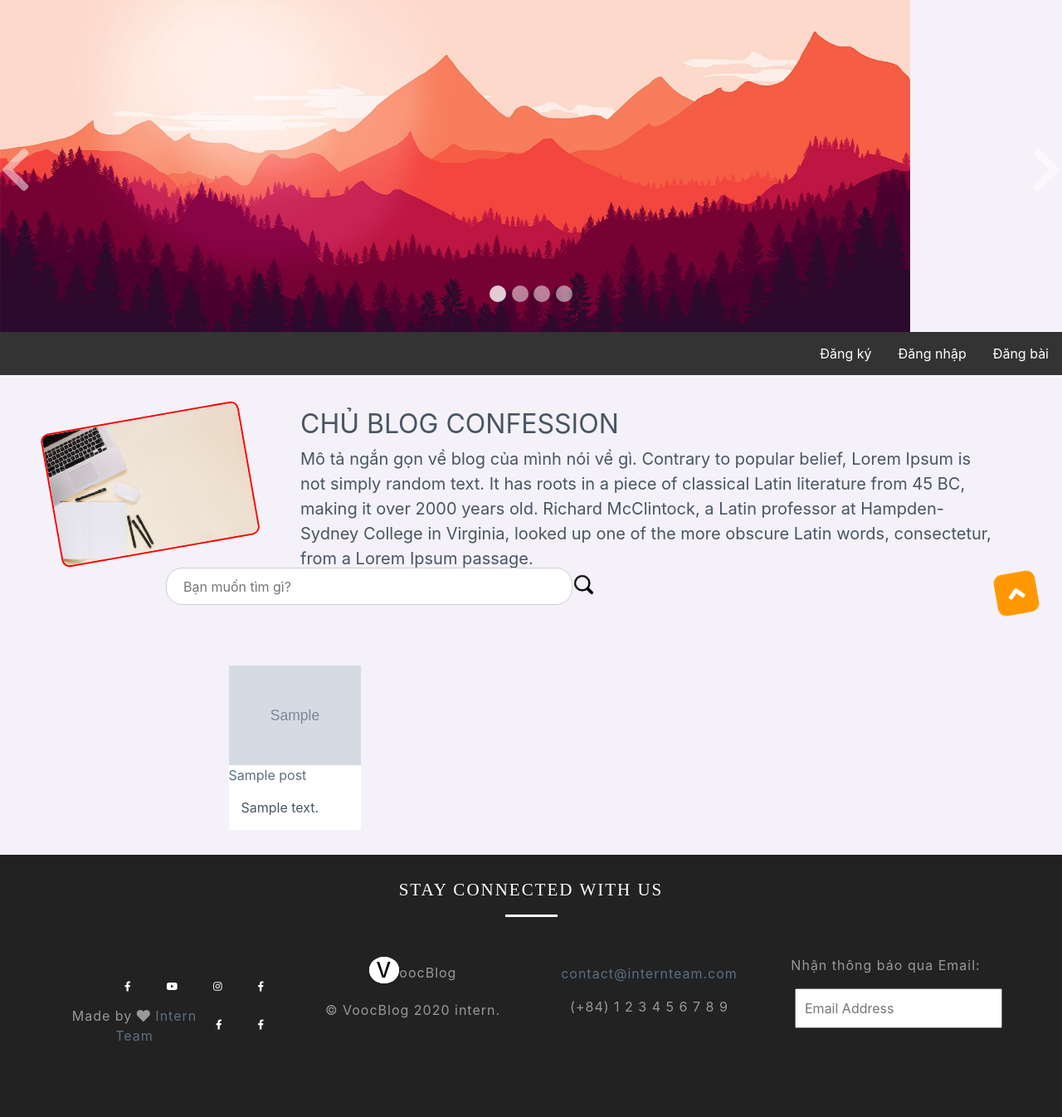
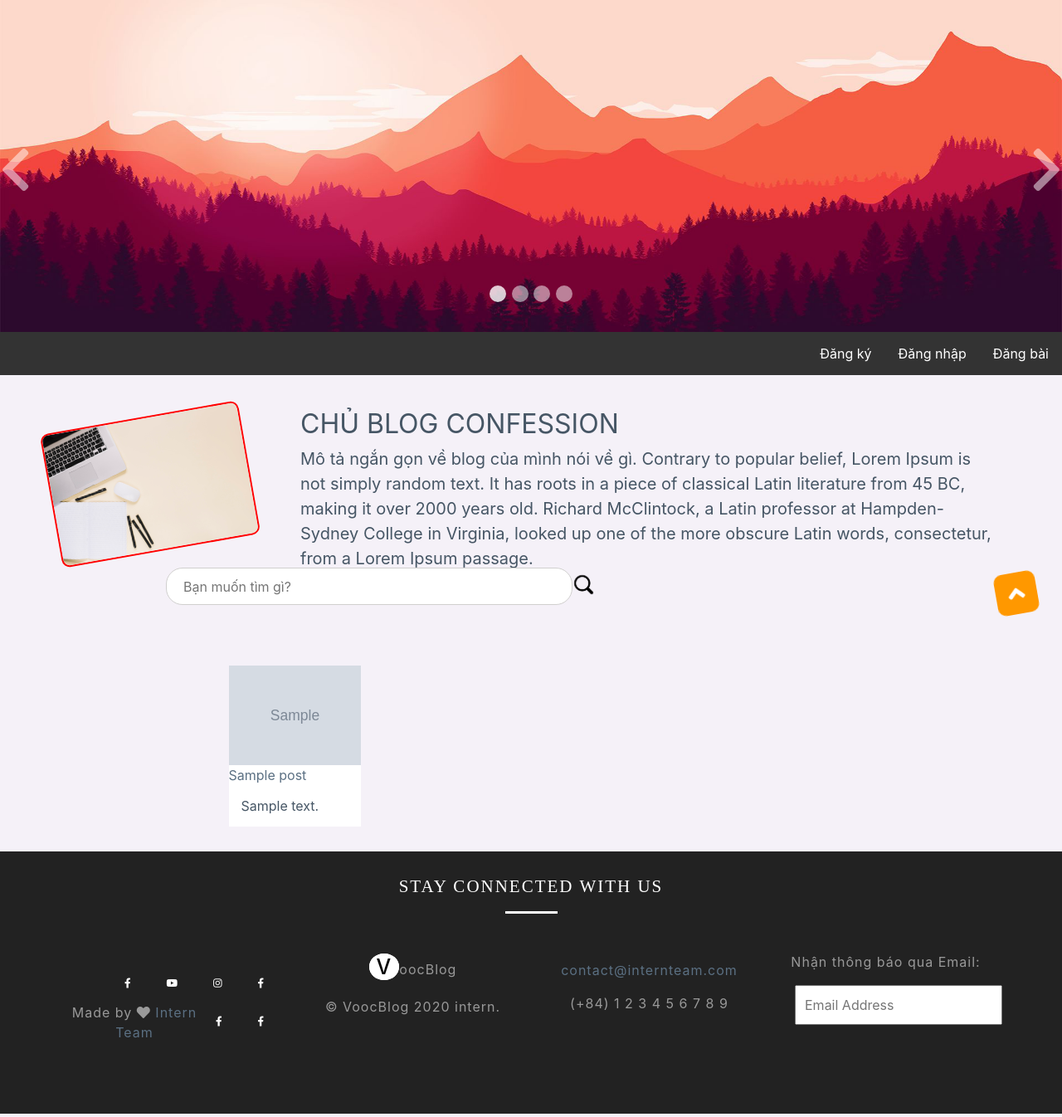
Before and after one commit to VoocBlog/VoocBlogFinal, a Django app: page / in a window 1280 px wide. Shown: the whole page at 83% size. Run offline with Django 3.2, Linux system fonts and the light colour scheme; tables that the repository leaves empty hold one stand-in row (values such as "Sample post"); grey boxes marked "Sample" are stand-in pictures; some libraries are stand-ins or nearby versions.

Commit message:
fix bug front-end

```diff
--- a/VoocBlog/voocblog/SigninSignup/static/css/masonry.css
+++ b/VoocBlog/voocblog/SigninSignup/static/css/masonry.css
@@ -49,6 +49,12 @@ a {
 
 .masonry .brick p {
   margin: 15px;
+  overflow: hidden;
+  text-overflow: ellipsis;
+  line-height: 20px;
+  -webkit-line-clamp: 6;
+  display: -webkit-box;
+  -webkit-box-orient: vertical;
 }
 
 /* Masonry image effects */
--- a/VoocBlog/voocblog/SigninSignup/static/css/slide.css
+++ b/VoocBlog/voocblog/SigninSignup/static/css/slide.css
@@ -22,6 +22,7 @@
 }
 
 .slide {
+    width: 100%;
     position: absolute;
     top: 0;
     left: 0;
--- a/VoocBlog/voocblog/SigninSignup/templates/pages/homebase.html
+++ b/VoocBlog/voocblog/SigninSignup/templates/pages/homebase.html
@@ -112,8 +112,9 @@
             <div class="masonry">
                 {% for post in Posts %}
                     <div class="brick">
-
+                        <a href="{% url 'detailindex' post.id %}">
                         <img src="{{post.image_post.url}}" alt="{{post.title_post}}" title="{{post.title_post}}"/>
+                        </a>
                         <a href="{% url 'detailindex' post.id %}">{{post.title_post}}</a>
                         {% comment %} <h5>{{post.pub_date_post}}</h5> {% endcomment %}
                         {% comment %}
```
Also changed, not shown: VoocBlog/voocblog/roles/views.py (+8 -0 lines), VoocBlog/voocblog/SigninSignup/static/images/lemons_QDdNjL6_abYtf74.jpg (added).
